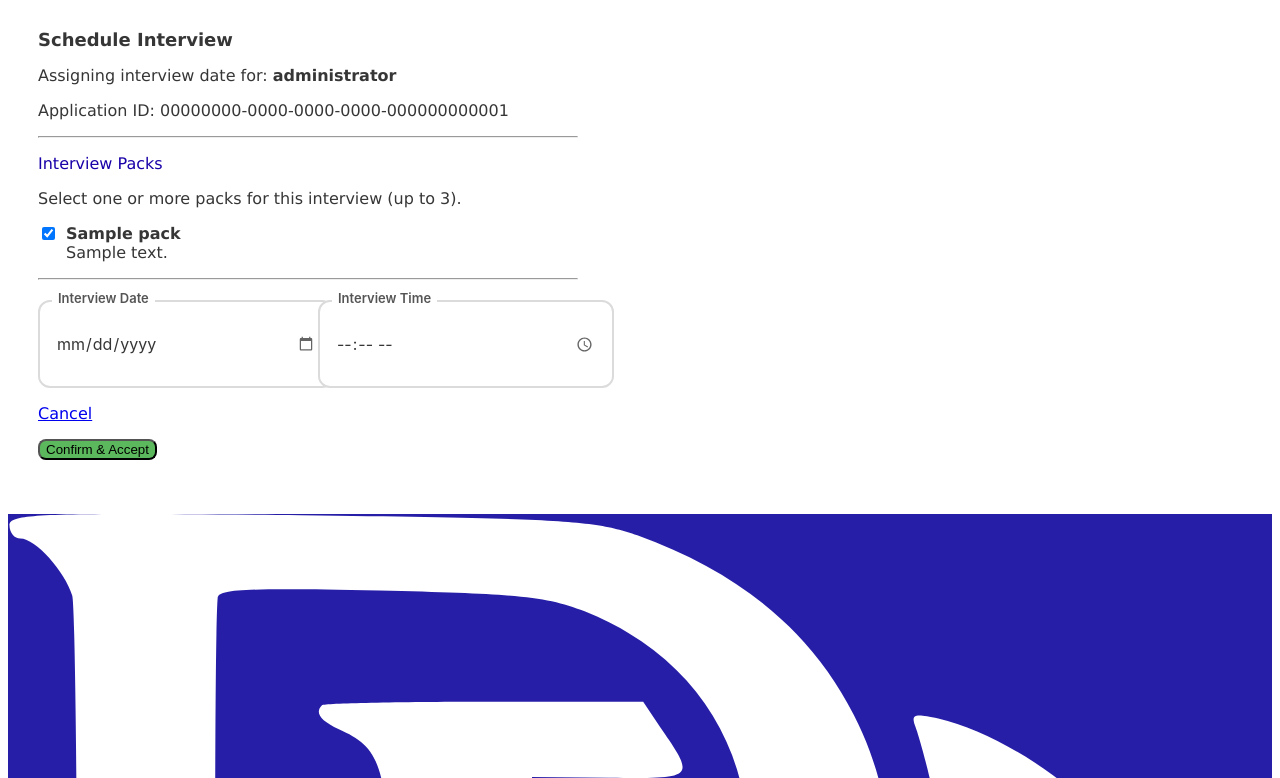
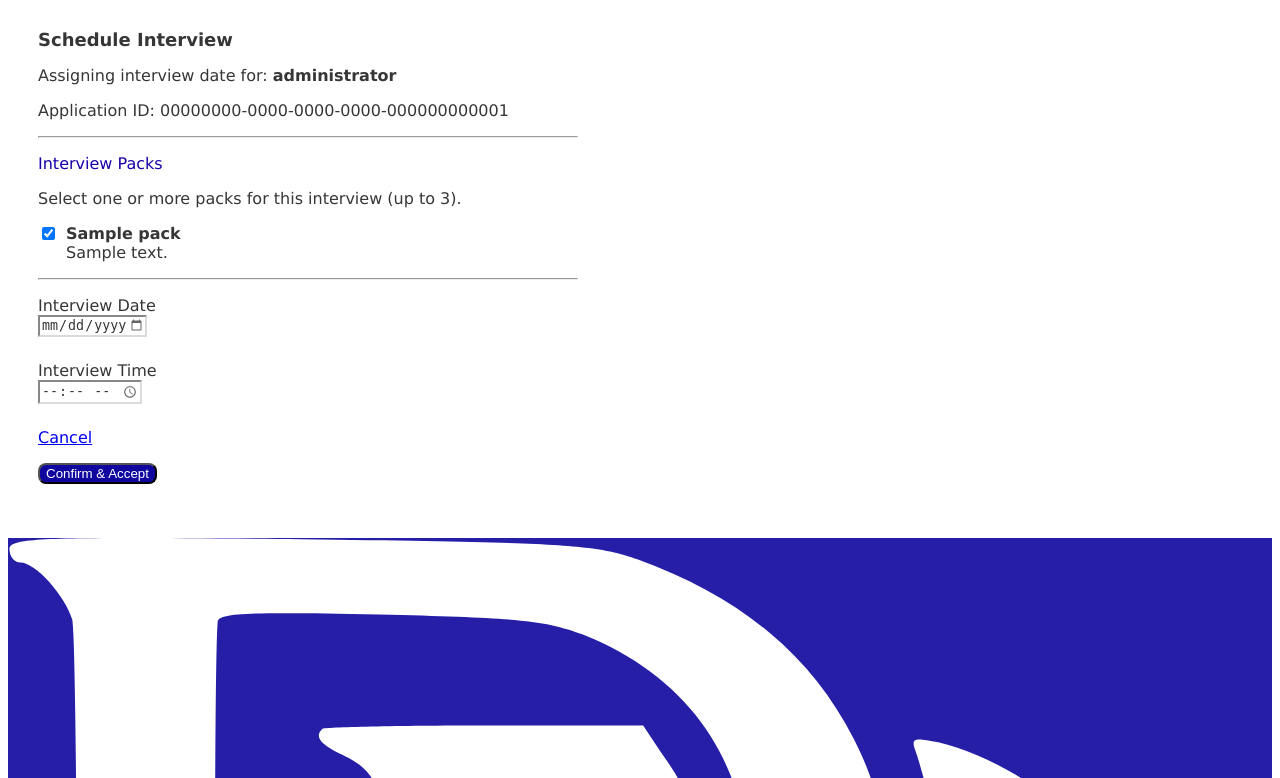
Before and after one commit to RRTLevel/assessment_centre, a Django app: page /applications/00000000-0000-0000-0000-000000000001/approve/ in a window 1280 px wide. Shown: the part 1653-2431 px from the top of the page. Run offline with Django 3.2, Linux system fonts and the light colour scheme; a user stored in the database is signed in; data comes from the database, SQL or seed files in the repository; tables that the repository leaves empty hold one stand-in row (values such as "Sample post"); some libraries are stand-ins or nearby versions.

Commit message:
schedule interview page design change

```diff
--- a/app/app_src/static/css/interviews.css
+++ b/app/app_src/static/css/interviews.css
@@ -357,6 +357,20 @@ select:focus {
 }
 
 /* =========================================================
+   SCHEDULE INTERVIEW
+   ========================================================= */
+
+.schedule-date-input::-webkit-calendar-picker-indicator {
+    cursor: pointer;
+    opacity: 0.6;
+    transition: opacity 0.2s;
+}
+
+.schedule-date-input::-webkit-calendar-picker-indicator:hover {
+    opacity: 1;
+}
+
+/* =========================================================
    THEME-SPECIFIC GUARDS (INTERVIEW)
    ========================================================= */
 
--- a/app/app_src/templates/pre_interview/schedule_interview.html
+++ b/app/app_src/templates/pre_interview/schedule_interview.html
@@ -1,58 +1,9 @@
 {% extends "base.html" %}
 
 {% block content %}
-<style>
-    .native-calendar-row {
-        display: flex;
-        gap: 20px;
-        margin-top: 20px;
-    }
-
-    .native-calendar-field {
-        position: relative;
-        flex: 1;
-    }
-
-    .native-calendar-box {
-        background-color: #f9f9f9 !important;
-        border: 2px solid #5cb85c !important;
-        border-radius: 12px !important;
-        height: 60px !important;
-        font-size: 16px !important;
-        color: #333333 !important;
-        font-family: -apple-system, BlinkMacSystemFont, "Segoe UI", Roboto, sans-serif !important;
-        padding: 12px 16px !important;
-        box-shadow: none !important;
-        width: 100%;
-        cursor: pointer;
-    }
-
-    .native-calendar-label {
-        position: absolute;
-        top: -10px;
-        left: 14px;
-        background-color: #ffffff;
-        padding: 0 6px;
-        font-size: 13px !important;
-        font-weight: 600 !important;
-        color: #555555 !important;
-        z-index: 2;
-        font-family: -apple-system, BlinkMacSystemFont, "Segoe UI", Roboto, sans-serif !important;
-    }
-
-    .native-calendar-box::-webkit-calendar-picker-indicator {
-        cursor: pointer;
-        opacity: 0.6;
-        transition: opacity 0.2s;
-    }
-    .native-calendar-box::-webkit-calendar-picker-indicator:hover {
-        opacity: 1;
-    }
-</style>
-
 <section class="section">
     <div class="container" style="max-width: 600px;">
-        <div class="box card shadow-sm" style="border-radius: 16px; padding: 30px;">
+        <div class="box" style="border-radius: 16px; padding: 30px;">
             <h1 class="title is-4 text-rr-primary mb-3">Schedule Interview</h1>
 
             <div class="content mb-4">
@@ -78,7 +29,7 @@
                         <span>
                             <strong>{{ pack.title }}</strong>
                             {% if pack.description %}
-                            <span class="is-size-7 has-text-grey" style="display:block;">{{ pack.description|truncatechars:80 }}</span>
+                            <span class="is-size-7 has-text-grey" style="display:block;">{{ pack.description|striptags|truncatechars:80 }}</span>
                             {% endif %}
                         </span>
                     </label>
@@ -89,24 +40,23 @@
 
                 <hr style="margin: 1rem 0;">
 
-                <div class="native-calendar-row mb-6">
-
-                    <div class="native-calendar-field">
-                        <label class="native-calendar-label" for="date_picker">Interview Date</label>
-                        <input class="input native-calendar-box"
-                               type="date"
-                               id="date_picker"
-                               required>
+                <div class="columns mb-5">
+                    <div class="column">
+                        <div class="field">
+                            <label class="label" for="date_picker">Interview Date</label>
+                            <div class="control">
+                                <input class="input schedule-date-input" type="date" id="date_picker" required>
+                            </div>
+                        </div>
                     </div>
-
-                    <div class="native-calendar-field">
-                        <label class="native-calendar-label" for="time_picker">Interview Time</label>
-                        <input class="input native-calendar-box"
-                               type="time"
-                               id="time_picker"
-                               required>
+                    <div class="column">
+                        <div class="field">
+                            <label class="label" for="time_picker">Interview Time</label>
+                            <div class="control">
+                                <input class="input schedule-date-input" type="time" id="time_picker" required>
+                            </div>
+                        </div>
                     </div>
-
                 </div>
 
                 <div class="field is-grouped is-grouped-right">
@@ -114,7 +64,7 @@
                         <a href="{% url 'application_review' %}" class="button is-light" style="border-radius: 8px;">Cancel</a>
                     </p>
                     <p class="control">
-                        <button type="submit" class="button is-success" style="border-radius: 8px; background-color: #5cb85c;">Confirm & Accept</button>
+                        <button type="submit" class="button rr-primary" style="border-radius: 8px;">Confirm &amp; Accept</button>
                     </p>
                 </div>
             </form>
@@ -132,22 +82,18 @@
         return localTime.toISOString();
     }
 
-    function updateMinMaxDateTime() {
+    function updateConstraints() {
         const now = new Date();
         const localISO = getLocalISOString(now);
         const todayStr = localISO.split('T')[0];
         const currentTimeStr = localISO.split('T')[1].substring(0, 5);
 
-        // Calculate maximum limit (3 years ahead)
         const maxDate = new Date();
         maxDate.setFullYear(now.getFullYear() + 3);
-        const maxDateStr = getLocalISOString(maxDate).split('T')[0];
 
-        // Apply HTML validation limits
         datePicker.min = todayStr;
-        datePicker.max = maxDateStr;
+        datePicker.max = getLocalISOString(maxDate).split('T')[0];
 
-        // Apply time limits dynamically for today
         if (datePicker.value === todayStr) {
             timePicker.min = currentTimeStr;
         } else {
@@ -155,14 +101,10 @@
         }
     }
 
-    // Set initial minimum/maximum constraints
-    updateMinMaxDateTime();
+    updateConstraints();
+    datePicker.addEventListener('change', updateConstraints);
 
-    // Check rules whenever date changes
-    datePicker.addEventListener('change', updateMinMaxDateTime);
-
-    // Submission guard against developer tool manual edits
-    document.getElementById('interview-schedule-form').addEventListener('submit', function(e) {
+    document.getElementById('interview-schedule-form').addEventListener('submit', function (e) {
         const now = new Date();
         const localISO = getLocalISOString(now);
         const todayStr = localISO.split('T')[0];
@@ -170,20 +112,17 @@
 
         const maxDate = new Date();
         maxDate.setFullYear(now.getFullYear() + 3);
-        const maxDateStr = getLocalISOString(maxDate).split('T')[0];
 
         const dateVal = datePicker.value;
         const timeVal = timePicker.value;
 
-        // Reject times in the past for today
         if (dateVal === todayStr && timeVal < currentTimeStr) {
             e.preventDefault();
             alert("Please pick a future time for today's interview.");
             return;
         }
 
-        // Reject dates beyond 3 years out
-        if (dateVal > maxDateStr) {
+        if (dateVal > getLocalISOString(maxDate).split('T')[0]) {
             e.preventDefault();
             alert("Interviews cannot be scheduled more than 3 years in the future.");
             return;
```
